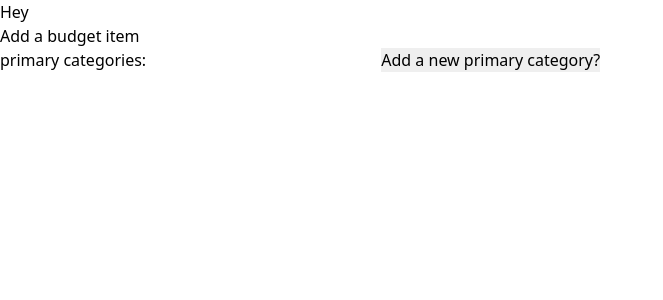
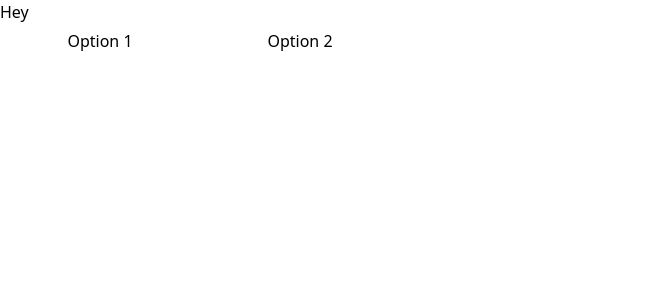
Before and after one commit to joshuaberube/our-budget, a Next.js app: page / in a window 1280 px wide. Shown: the top 300 px of the page, without its empty margins (0-663 px from the left). Built offline with nearby package versions, Linux system fonts and the light colour scheme.

Commit message:
added DropdownMenu with styling

```diff
--- a/components/AddBudgetItem.js
+++ b/components/AddBudgetItem.js
@@ -1,5 +1,7 @@
 import { useState } from 'react'
 import Categories from './Categories/Categories'
+import DropdownMenu from './DropdownMenu/DropdownMenu'
+
 
 const AddBudgetItem = ({setBudgetItems}) => {
     const [budgetItemInputs, setBugetItemInputs] = useState("")
@@ -16,14 +18,50 @@ const AddBudgetItem = ({setBudgetItems}) => {
     // ))
 
     return (
-        <form>
-            <fieldset>
-                <legend>Add a budget item</legend>
-                <div>
-                    <Categories />
-                </div>
-            </fieldset>
-        </form>
+        // <form>
+        //     <fieldset>
+        //         <legend>Add a budget item</legend>
+        //         <Categories />
+        //     </fieldset>
+        // </form>
+
+        <DropdownMenu config={[
+            {
+              "title": "Option 1",
+              "submenu": null
+            },
+            {
+              "title": "Option 2",
+              "submenu": [
+                {
+                  "title": "Option 2.1",
+                  "submenu": [
+                    {
+                      "title": "Option 2.1.1",
+                      "submenu": null
+                    },
+                    {
+                      "title": "Option 2.1.2",
+                      "submenu": null
+                    }
+                  ]
+                },
+                {
+                  "title": "Option 2.2",
+                  "submenu": [
+                    {
+                      "title": "Option 2.2.1",
+                      "submenu": null
+                    },
+                    {
+                      "title": "Option 2.2.2",
+                      "submenu": null
+                    }
+                  ]
+                }
+              ]
+            }
+          ]}/>
     )
 }
 
--- /dev/null
+++ b/components/DropdownMenu/DropdownMenu.js
@@ -0,0 +1,39 @@
+import {Component} from 'react'
+
+class DropdownMenu extends Component {
+
+    getMenuItemTitle = (menuItem, index, depthLevel) => {
+      return menuItem.title;
+    };
+
+    getMenuItem = (menuItem, depthLevel, index) => {
+      let title = this.getMenuItemTitle(menuItem, index, depthLevel);
+
+      if (menuItem.submenu && menuItem.submenu.length > 0) {
+        return (
+          <li>
+            {title}
+            <DropdownMenu config={menuItem.submenu} submenu />
+          </li>
+        );
+      } else {
+        return <li>{title}</li>;
+      }
+    };
+
+    render = () => {
+      let { config } = this.props;
+
+      let options = [];
+      config.map((item, index) => {
+        options.push(this.getMenuItem(item, 0, index));
+      });
+
+      if (this.props.submenu && this.props.submenu === true)
+        return <ul>{options}</ul>;
+
+      return <ul className="dropdown-menu">{options}</ul>;
+    };
+  }
+
+export default DropdownMenu
--- /dev/null
+++ b/components/DropdownMenu/test.css
@@ -0,0 +1,56 @@
+.dropdown-menu {
+    height: 35px;
+    list-style: none;
+    margin: 0;
+    padding: 0;
+    float: left;
+    text-align: center;
+}
+
+.dropdown-menu li {
+    display: inline-block;
+    position: relative;
+    float: left;
+    width: 200px;
+    line-height: 35px;
+    text-decoration: none;
+}
+
+
+.dropdown-menu li li a {
+    font-size: 12px;
+}
+
+.dropdown-menu li:hover {
+    background: blue;
+}
+
+/*--- Sublist Styles ---*/
+.dropdown-menu ul {
+    position: absolute;
+    display: none;
+}
+
+/*--- Hide Sub Sublists ---*/
+.dropdown-menu li:hover ul ul {
+    display: none;
+}
+
+/*--- Sublevel UL's display and position on hover ---*/
+.dropdown-menu li:hover ul {
+    display: block;
+}
+.dropdown-menu li li:hover ul {
+    margin-left: 200px;/*This must be width of menu box*/
+    margin-top: -35px;
+    display: block;
+}
+nu-li {
+    padding: 10px;
+}
+
+.dropdown-submenu {
+    position: absolute;
+    left: 0px;
+    top: 0px;
+}
--- a/package.json
+++ b/package.json
@@ -11,6 +11,7 @@
     "autoprefixer": "^10.2.1",
     "next": "10.0.5",
     "postcss": "^8.2.4",
+    "prop-types": "^15.7.2",
     "react": "17.0.1",
     "react-dom": "17.0.1",
     "tailwindcss": "^2.0.2"
--- a/pages/_app.js
+++ b/pages/_app.js
@@ -1,4 +1,5 @@
 import '../styles/globals.css'
+import "../components/DropdownMenu/test.css"
 
 const MyApp = ({ Component, pageProps }) => {
   return <Component {...pageProps} />
```
Also changed, not shown: 1 other file (tests, documents, lock files or other folders).
